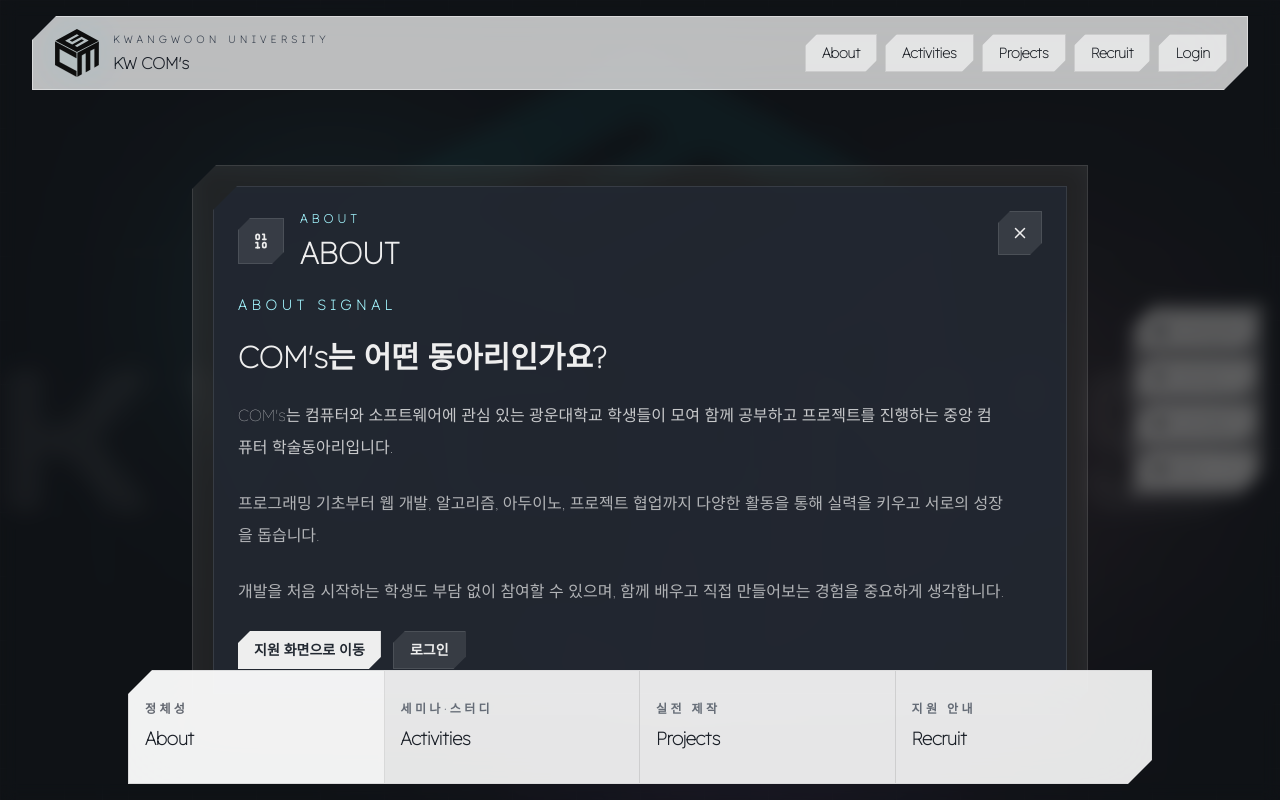
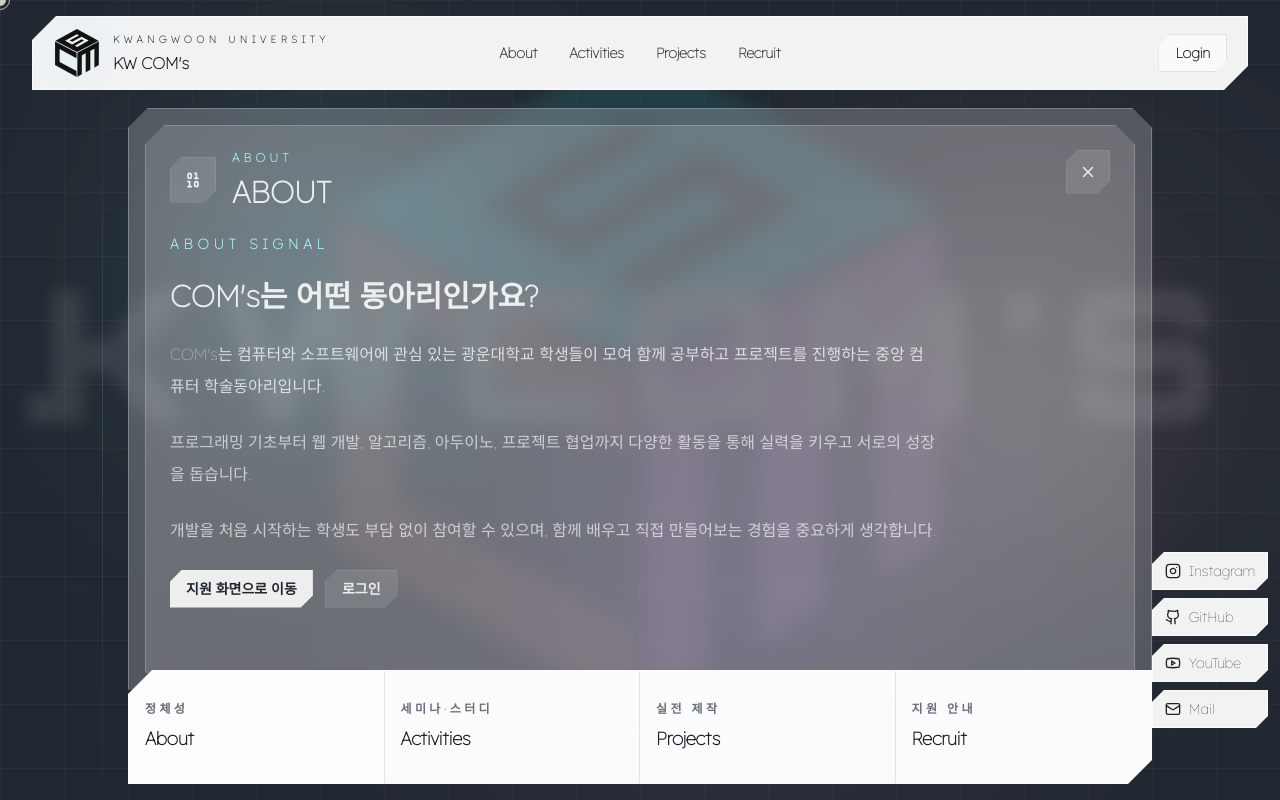
Before and after one commit to Furu002/coms-website, a React (Vite) app: page / in a window 1280 px wide. Both pictures are taken after a click on the button "About". Shown: the top 800 px of the page. Built offline with nearby package versions, Linux system fonts and the light colour scheme.

Commit message:
style: change main page design

```diff
--- a/src/App.jsx
+++ b/src/App.jsx
@@ -37,10 +37,13 @@
   'Web Development Study - HTML · CSS · JavaScript · React 학습 스터디',
 ]
 
+const floatingBarBaseClass = 'shape-cut border border-white/70 bg-white/96 shadow-[0_22px_70px_rgba(255,255,255,0.24)] backdrop-blur-3xl supports-[backdrop-filter]:bg-white/94'
+
 function App() {
   const [currentPage, setCurrentPage] = useState('home')
   const [expandedId, setExpandedId] = useState(null)
   const [lastExpandedId, setLastExpandedId] = useState(null)
+  const [cursorDot, setCursorDot] = useState({ x: 0, y: 0, visible: false })
   const closeTimerRef = useRef(null)
 
   useEffect(() => {
@@ -82,6 +85,30 @@
       if (closeTimerRef.current) {
         window.clearTimeout(closeTimerRef.current)
       }
+    }
+  }, [])
+
+  useEffect(() => {
+    const handlePointerMove = (event) => {
+      if (event.pointerType === 'touch') {
+        return
+      }
+
+      setCursorDot({ x: event.clientX, y: event.clientY, visible: true })
+    }
+
+    const hideCursorDot = () => {
+      setCursorDot((prev) => ({ ...prev, visible: false }))
+    }
+
+    window.addEventListener('pointermove', handlePointerMove)
+    document.addEventListener('pointerleave', hideCursorDot)
+    window.addEventListener('blur', hideCursorDot)
+
+    return () => {
+      window.removeEventListener('pointermove', handlePointerMove)
+      document.removeEventListener('pointerleave', hideCursorDot)
+      window.removeEventListener('blur', hideCursorDot)
     }
   }, [])
 
@@ -289,11 +316,20 @@
   }
 
   return (
-    <div className="relative min-h-screen overflow-hidden bg-[#222831] text-[#EEEEEE] selection:bg-[#FFD369]/35 selection:text-[#EEEEEE]">
+    <div className="cursor-dot-mode relative min-h-screen overflow-hidden bg-[#222831] text-[#EEEEEE] selection:bg-[#FFD369]/35 selection:text-[#EEEEEE]">
+      <div
+        className={`pointer-events-none fixed z-[120] hidden h-5 w-5 -translate-x-1/2 -translate-y-1/2 items-center justify-center mix-blend-difference transition-opacity duration-150 md:flex ${cursorDot.visible ? 'opacity-95' : 'opacity-0'}`}
+        style={{ left: cursorDot.x, top: cursorDot.y }}
+        aria-hidden="true"
+      >
+        <span className="absolute inset-0 rounded-full border border-white/90" />
+        <span className="h-3 w-3 rounded-full bg-white" />
+      </div>
+
       <BackgroundLayers />
 
       <header className="fixed inset-x-0 top-0 z-50 px-4 pt-4 sm:px-6 lg:px-8">
-        <div className="shape-cut mx-auto flex max-w-7xl items-center justify-between gap-4 border border-white/45 bg-white/75 px-4 py-3 shadow-[0_18px_60px_rgba(255,255,255,0.18)] backdrop-blur-2xl supports-[backdrop-filter]:bg-white/72 sm:px-5">
+        <div className={`${floatingBarBaseClass} relative mx-auto flex max-w-7xl items-center justify-between gap-4 px-4 py-3 sm:px-5`}>
           <button type="button" onClick={goHome} className="flex items-center gap-3 text-left">
             <img src={getLogoAsset('COMs_logo_vec')} alt="KW COM's Logo" className="logo-emboss h-11 w-11 flex-shrink-0 object-contain sm:h-12 sm:w-12" />
             <div>
@@ -302,67 +338,55 @@
             </div>
           </button>
 
-          <nav className="hidden items-center gap-2 md:flex">
+          <nav className="pointer-events-auto absolute left-1/2 top-1/2 hidden -translate-x-1/2 -translate-y-1/2 items-center gap-6 md:flex">
             {tabs.map((tab) => (
               <button
                 key={tab.id}
                 type="button"
                 onClick={() => openPanel(tab.id)}
-                className="shape-cut-sm border border-black/10 bg-white/60 px-4 py-2 text-sm font-semibold text-[#1f2329] transition hover:bg-white/78"
+                className="px-1 text-sm font-semibold text-[#1f2329]/85 transition hover:text-[#1f2329]"
               >
                 {tab.label}
               </button>
             ))}
-            <button type="button" onClick={goLogin} className="shape-cut-sm border border-black/10 bg-white/60 px-4 py-2 text-sm font-semibold text-[#1f2329] transition hover:bg-white/78">
+          </nav>
+
+          <button type="button" onClick={goLogin} className="shape-cut-sm ml-auto hidden border border-black/10 bg-white/60 px-4 py-2 text-sm font-semibold text-[#1f2329] transition hover:bg-white/78 md:inline-flex">
             Login
           </button>
-          </nav>
         </div>
       </header>
 
-      <aside className="fixed right-4 top-1/2 z-40 hidden -translate-y-1/2 md:block">
-        <div className="shape-cut border border-white/30 bg-white/38 p-2 shadow-[0_10px_30px_rgba(255,255,255,0.08)] backdrop-blur-md supports-[backdrop-filter]:bg-white/34">
+      <aside className="fixed right-3 top-[80%] z-40 hidden -translate-y-1/2 md:block">
         <div className="flex flex-col gap-2">
           <SocialLink href="https://www.instagram.com/kw_coms" label="Instagram" icon={Instagram} />
           <SocialLink href="https://github.com/kw-coms" label="GitHub" icon={Github} />
           <SocialLink href="https://www.youtube.com/@kw_coms" label="YouTube" icon={Youtube} />
           <SocialLink href="mailto:kwcoms69@gmail.com" label="Mail" icon={Mail} />
         </div>
-        </div>
       </aside>
 
-      <main className="relative mx-auto flex min-h-[100svh] max-w-7xl items-center px-4 py-20 sm:px-6 lg:px-8">
+      <main className="relative mx-auto flex min-h-[100svh] max-w-7xl items-center px-4 py-16 sm:px-6 sm:py-18 lg:px-8">
         <section className="mx-auto flex w-full max-w-4xl flex-col items-center justify-center text-center">
           <div className={`relative w-full transition-all duration-300 ${isPanelOpen ? 'opacity-10 blur-sm scale-95' : 'opacity-100'}`}>
             <div className="absolute left-1/2 top-1/2 h-72 w-72 -translate-x-1/2 -translate-y-1/2 rounded-full bg-cyan-300/15 blur-[100px] mix-blend-screen" />
             <div className="absolute left-1/2 top-1/2 h-80 w-80 -translate-x-[52%] -translate-y-[48%] rounded-full bg-rose-300/10 blur-[110px] mix-blend-screen" />
             <div className="absolute left-1/2 top-1/2 h-96 w-96 -translate-x-[48%] -translate-y-[52%] rounded-full bg-violet-300/10 blur-[120px] mix-blend-screen" />
 
-            <div className="relative mx-auto flex w-full max-w-5xl flex-col items-center justify-center py-6 sm:py-8">
+            <div className="relative mx-auto flex w-full max-w-5xl flex-col items-center justify-center py-4 sm:py-6">
               <SplitLogoCard />
-              <div className="mt-8 space-y-4">
-                <p className="mx-auto max-w-2xl leading-8 text-white/70 sm:text-lg">
+
+              <div className="mt-5 space-y-3">
+                <p className="mx-auto whitespace-nowrap px-2 leading-8 text-white/72 text-[clamp(0.68rem,1.55vw,1.125rem)]">
                   광운대학교 중앙 컴퓨터 학술동아리 COM&apos;s는 함께 배우고, 만들고, 성장하는 개발 커뮤니티입니다.
                 </p>
-              </div>
-
-              <div className="mt-7 flex flex-wrap justify-center gap-3">
-                <button type="button" onClick={() => openPanel('about')} className="shape-cut-sm bg-[#EEEEEE] px-5 py-3 text-sm font-semibold text-[#222831] transition hover:translate-y-[-1px]">
-                  소개 보기
-                </button>
-                <button type="button" onClick={goRecruitPage} className="shape-cut-sm border border-white/10 bg-white/10 px-5 py-3 text-sm font-semibold text-[#EEEEEE] transition hover:bg-white/20">
-                  지원하기
-                </button>
-                <button type="button" onClick={goLogin} className="shape-cut-sm border border-white/10 bg-white/10 px-5 py-3 text-sm font-semibold text-[#EEEEEE] transition hover:bg-white/20">
-                  로그인
-                </button>
               </div>
             </div>
           </div>
         </section>
       </main>
 
-      <nav className="fixed inset-x-4 bottom-4 z-50 mx-auto max-w-5xl shape-cut border border-white/45 bg-white/75 shadow-[0_18px_60px_rgba(255,255,255,0.18)] backdrop-blur-2xl supports-[backdrop-filter]:bg-white/72">
+      <nav className={`${floatingBarBaseClass} fixed inset-x-4 bottom-4 z-50 mx-auto max-w-5xl`}>
         <div className="grid grid-cols-2 divide-x divide-y divide-black/10 md:grid-cols-4 md:divide-y-0">
           {tabs.map((tab) => {
             const active = expandedId === tab.id
@@ -372,7 +396,7 @@
                 key={tab.id}
                 type="button"
                 onClick={() => openPanel(tab.id)}
-                className={`flex min-h-24 flex-col items-start justify-center p-4 text-left transition md:min-h-28 ${active ? 'bg-white/80 text-[#1f2329]' : 'bg-white/62 text-[#2a3038] hover:bg-white/72'}`}
+                className={`flex min-h-24 flex-col items-start justify-center p-4 text-left transition md:min-h-28 ${active ? 'bg-white/88 text-[#1f2329]' : 'bg-white/76 text-[#2a3038] hover:bg-white/84'}`}
               >
                 <div>
                   <p className={`text-xs font-semibold uppercase tracking-[0.28em] ${active ? 'text-[#313844]/75' : 'text-[#3a4350]/75'}`}>{tab.hint}</p>
@@ -385,17 +409,21 @@
       </nav>
 
       {activePanelId && (
+        <div className="fixed inset-0 z-40" role="presentation">
+          <button
+            type="button"
+            onClick={closePanel}
+            className={`absolute inset-0 bg-transparent transition-opacity duration-300 ${isPanelOpen ? 'opacity-100' : 'opacity-0'}`}
+            aria-label="Close panel overlay"
+          />
+
+          <div className="pointer-events-none absolute inset-x-4 bottom-[8.4rem] z-10 mx-auto w-full max-w-5xl md:bottom-[6.9rem]">
             <div
-          className={`fixed inset-0 z-40 flex items-center justify-center bg-black/55 px-4 pt-20 backdrop-blur-sm transition-opacity duration-300 ${isPanelOpen ? 'opacity-100' : 'opacity-0'}`}
-          onClick={closePanel}
-          role="presentation"
-        >
-          <div
-            className={`shape-cut relative w-full max-w-4xl border border-white/10 bg-white/10 p-4 backdrop-blur-md transition-all duration-300 sm:p-5 ${isPanelOpen ? 'translate-y-0 opacity-100' : 'translate-y-8 opacity-0'}`}
+              className={`shape-cut-top pointer-events-auto min-h-[21rem] border border-white/24 bg-white/22 p-3 shadow-[0_8px_24px_rgba(0,0,0,0.16)] backdrop-blur-sm transition-all duration-300 sm:min-h-[24rem] sm:p-4 ${isPanelOpen ? 'translate-y-0 opacity-100' : 'translate-y-4 opacity-0'}`}
               onClick={(event) => event.stopPropagation()}
               role="presentation"
             >
-            <div className="shape-cut border border-white/10 bg-[#222831]/92 p-5 sm:p-6">
+              <div className="shape-cut-top h-full border border-white/20 bg-white/14 p-5 sm:p-6">
                 <div className="flex items-start justify-between gap-4">
                   <div className="flex items-center gap-4">
                     <div className="shape-cut-sm border border-white/10 bg-white/10 p-3 text-[#EEEEEE]">
@@ -417,7 +445,8 @@
                   </button>
                 </div>
 
-              <div className="mt-6">{renderPanelContent()}</div>
+                <div className="mt-6 pb-10">{renderPanelContent()}</div>
+              </div>
             </div>
           </div>
         </div>
@@ -455,7 +484,7 @@
       href={href}
       target={href.startsWith('mailto:') ? undefined : '_blank'}
       rel={href.startsWith('mailto:') ? undefined : 'noreferrer'}
-      className="shape-cut-sm flex items-center gap-2 border border-black/10 bg-white/62 px-3 py-2 text-sm text-[#1f2329] transition hover:bg-white/78"
+      className="shape-cut-sm flex items-center gap-2 border border-white/70 bg-white/96 px-3 py-2 text-sm text-[#1f2329] shadow-[0_22px_70px_rgba(255,255,255,0.24)] backdrop-blur-3xl supports-[backdrop-filter]:bg-white/94 transition hover:bg-white"
       aria-label={label}
     >
       <Icon size={16} />
--- a/src/components/common/SplitLogoCard.jsx
+++ b/src/components/common/SplitLogoCard.jsx
@@ -1,6 +1,9 @@
+import { useState } from 'react'
 import { getLogoAsset } from '../../utils/logoAssets.js'
 
 export default function SplitLogoCard() {
+  const [hoveredPiece, setHoveredPiece] = useState(null)
+
   const top = getLogoAsset('COMs_logo_top')
   const rightBottom = getLogoAsset('COMs_logo_right_bottom')
   const leftBottom = getLogoAsset('COMs_logo_left_bottom')
@@ -9,42 +12,64 @@
   const leftFilter = 'invert(80%) sepia(27%) saturate(5410%) hue-rotate(308deg) brightness(103%) contrast(104%) drop-shadow(0 0 22px rgba(255, 79, 216, 0.18))'
   const rightFilter = 'invert(78%) sepia(21%) saturate(4280%) hue-rotate(225deg) brightness(104%) contrast(104%) drop-shadow(0 0 22px rgba(178, 109, 255, 0.18))'
 
+  const clearHover = () => setHoveredPiece(null)
+
   return (
-    <div className="relative mx-auto aspect-square w-full max-w-[min(90vw,40rem)] select-none">
-      <div className="absolute inset-0 -translate-x-[5.2%]">
+    <div
+      className="relative mx-auto aspect-square w-full max-w-[min(90vw,39rem)] select-none"
+    >
+      <div className="absolute inset-0 -translate-x-[5.2%] translate-y-[2.8%]">
         <div
-          className="pointer-events-none absolute left-1/2 top-1/2 z-30 w-[180vw] -translate-x-1/2 -translate-y-1/2 whitespace-nowrap text-center font-black uppercase tracking-[-0.1em] text-[#ffffff]"
+          className="pointer-events-none absolute left-1/2 top-[37.5%] z-30 w-[180vw] -translate-x-1/2 -translate-y-1/2 whitespace-nowrap text-center font-black uppercase tracking-[-0.1em] text-[#ffffff]"
           style={{
             WebkitTextStroke: '1.5px rgba(255, 255, 255, 0.32)',
             //textShadow: '0 0 12px rgba(255, 255, 255, 0.36), 0 0 36px rgba(255, 255, 255, 0.18)',
             filter: 'drop-shadow(0 0 24px rgba(255, 255, 255, 0.18))',
             fontFamily: 'Orbitron, Segoe UI, sans-serif',
-            fontSize: 'clamp(12rem, 16vw, 18rem)',
+            fontSize: 'clamp(10.8rem, 15.2vw, 16.8rem)',
             lineHeight: '0.72',
           }}
         >
-          K W  C O M &apos; s
+            .K W  C O M &apos; s
         </div>
 
         <img
           src={top}
           alt="COM's logo top"
-          className="absolute left-[55.20%] top-[-14.5%] z-20 w-[100%] -translate-x-1/2 object-contain drop-shadow-[0_0_24px_rgba(51,255,255,0.18)]"
-          style={{ filter: topFilter }}
+          className="absolute left-[55.2%] top-[-14.5%] z-20 w-[100%] object-contain drop-shadow-[0_0_24px_rgba(51,255,255,0.18)] transition-transform duration-150 will-change-transform"
+          onPointerEnter={() => setHoveredPiece('top')}
+          onPointerLeave={clearHover}
+          onPointerCancel={clearHover}
+          style={{
+            filter: topFilter,
+            transform: `translateX(-50%) scale(${hoveredPiece === 'top' ? 1.018 : 1})`,
+          }}
         />
 
         <img
           src={leftBottom}
           alt="COM's logo left bottom"
-          className="absolute left-[49%] bottom-[1.85%] z-20 w-[50%] -translate-x-[90%] object-contain drop-shadow-[0_0_22px_rgba(255,79,216,0.18)]"
-          style={{ filter: leftFilter }}
+          className="absolute left-[49%] bottom-[1.85%] z-20 w-[50%] object-contain drop-shadow-[0_0_22px_rgba(255,79,216,0.18)] transition-transform duration-150 will-change-transform"
+          onPointerEnter={() => setHoveredPiece('left')}
+          onPointerLeave={clearHover}
+          onPointerCancel={clearHover}
+          style={{
+            filter: leftFilter,
+            transform: `translateX(-90%) scale(${hoveredPiece === 'left' ? 1.024 : 1})`,
+          }}
         />
 
         <img
           src={rightBottom}
           alt="COM's logo right bottom"
-          className="absolute left-[51%] bottom-[2%] z-20 w-[50%] translate-x-[10%] object-contain drop-shadow-[0_0_22px_rgba(124,92,255,0.18)]"
-          style={{ filter: rightFilter }}
+          className="absolute left-[51%] bottom-[2%] z-20 w-[50%] object-contain drop-shadow-[0_0_22px_rgba(124,92,255,0.18)] transition-transform duration-150 will-change-transform"
+          onPointerEnter={() => setHoveredPiece('right')}
+          onPointerLeave={clearHover}
+          onPointerCancel={clearHover}
+          style={{
+            filter: rightFilter,
+            transform: `translateX(10%) scale(${hoveredPiece === 'right' ? 1.024 : 1})`,
+          }}
         />
       </div>
     </div>
--- a/src/index.css
+++ b/src/index.css
@@ -110,6 +110,10 @@
 	clip-path: polygon(12px 0, 100% 0, 100% calc(100% - 12px), calc(100% - 12px) 100%, 0 100%, 0 12px);
 }
 
+.shape-cut-top {
+	clip-path: polygon(20px 0, calc(100% - 20px) 0, 100% 20px, 100% 100%, 0 100%, 0 20px);
+}
+
 @keyframes blob {
 	0%,
 	100% {
@@ -140,3 +144,10 @@
 		drop-shadow(0 0 60px rgba(178, 109, 255, 0.14));
 	opacity: 0.92;
 }
+
+@media (hover: hover) and (pointer: fine) {
+	.cursor-dot-mode,
+	.cursor-dot-mode * {
+		cursor: none !important;
+	}
+}
```
Lines whose indentation alone changed are shown as unchanged.
